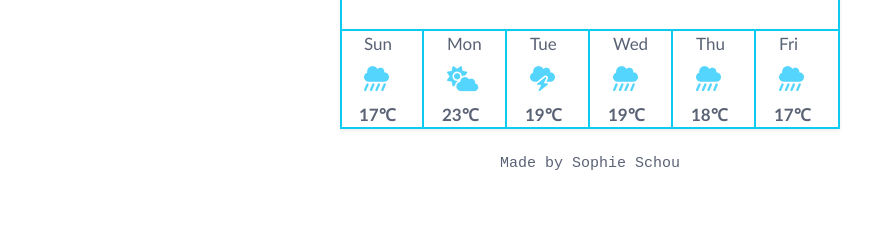
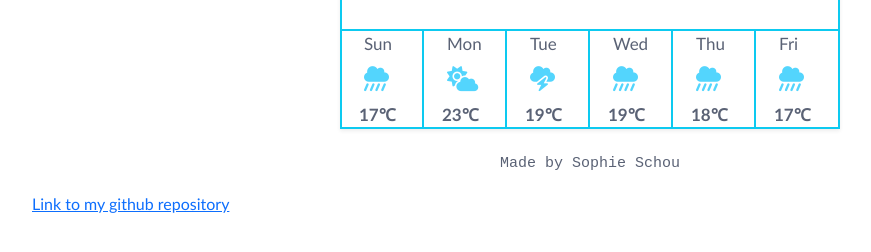
Before and after one commit to soflil/weather-app-2023, a plain HTML site: page index.html in a window 1280 px wide. Shown: the part 350-602 px from the top of the page, without its empty margins (50-921 px from the left). Drawn offline with nearby package versions, Linux system fonts and the light colour scheme.

Commit message:
Linked my github repository

```diff
--- a/index.html
+++ b/index.html
@@ -145,6 +145,9 @@
       </div>
       <br />
       <p>Made by Sophie Schou</p>
+      <a href="https://github.com/soflil/weather-app-2023/tree/main"
+        >Link to my github repository</a
+      >
     </div>
     <script src="src/index.js"></script>
   </body>
```
